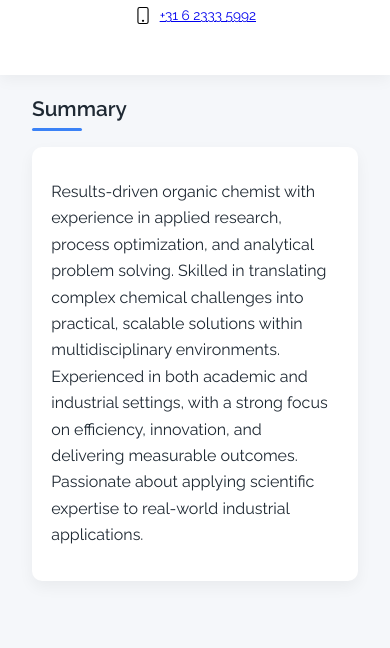
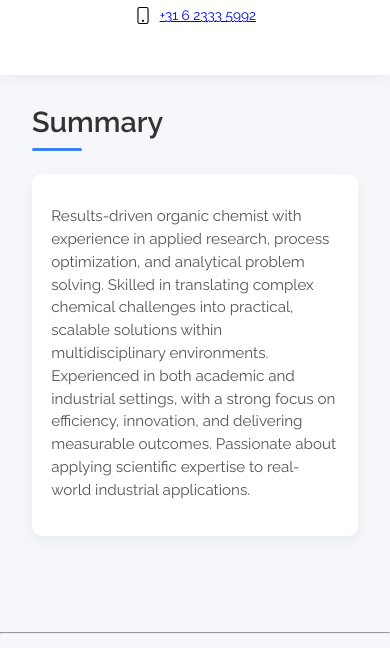
Before and after one commit to jpvanschaijk/JPvanSchaijkResume, a plain HTML site: page index.html in a window 390 px wide. Shown: the part 180-828 px from the top of the page. Drawn offline with Linux system fonts and the light colour scheme; a web font is replaced by a local one.

Commit message:
Update Stylenew.css
updated summary css

```diff
--- a/Stylenew.css
+++ b/Stylenew.css
@@ -123,6 +123,36 @@ ul.contact li {
 ul.contact img {
   width: 1.3em;
   height: 1.3em;
+}
+
+
+
+/* ================= SUMMARY SECTION ================= */
+.container h2[data-i18n="summary_title"] {
+  font-size: 1.8rem;       /* Slightly smaller than main header for hierarchy */
+  font-weight: 600;
+  margin-bottom: 0.8em;
+  color: #333333;          /* Matches typical resume text color */
+}
+
+.container .entry p[data-i18n="summary_text"] {
+  font-size: 1rem;         /* Matches body text */
+  line-height: 1.6;        /* Comfortable readability */
+  color: #555555;          /* Slightly lighter than header for contrast */
+  margin-bottom: 1.2em;
+  max-width: 800px;        /* Keeps lines from stretching too long */
+}
+
+.container .entry {
+  padding: 0 em 0;        /* Vertical spacing for separation */
+}
+
+@media (max-width: 768px) {
+  .container .entry p[data-i18n="summary_text"] {
+    font-size: 0.95rem;    /* Slightly smaller on mobile */
+    line-height: 1.5;
+    max-width: 100%;
+  }
 }
 
 /* =========================
```
